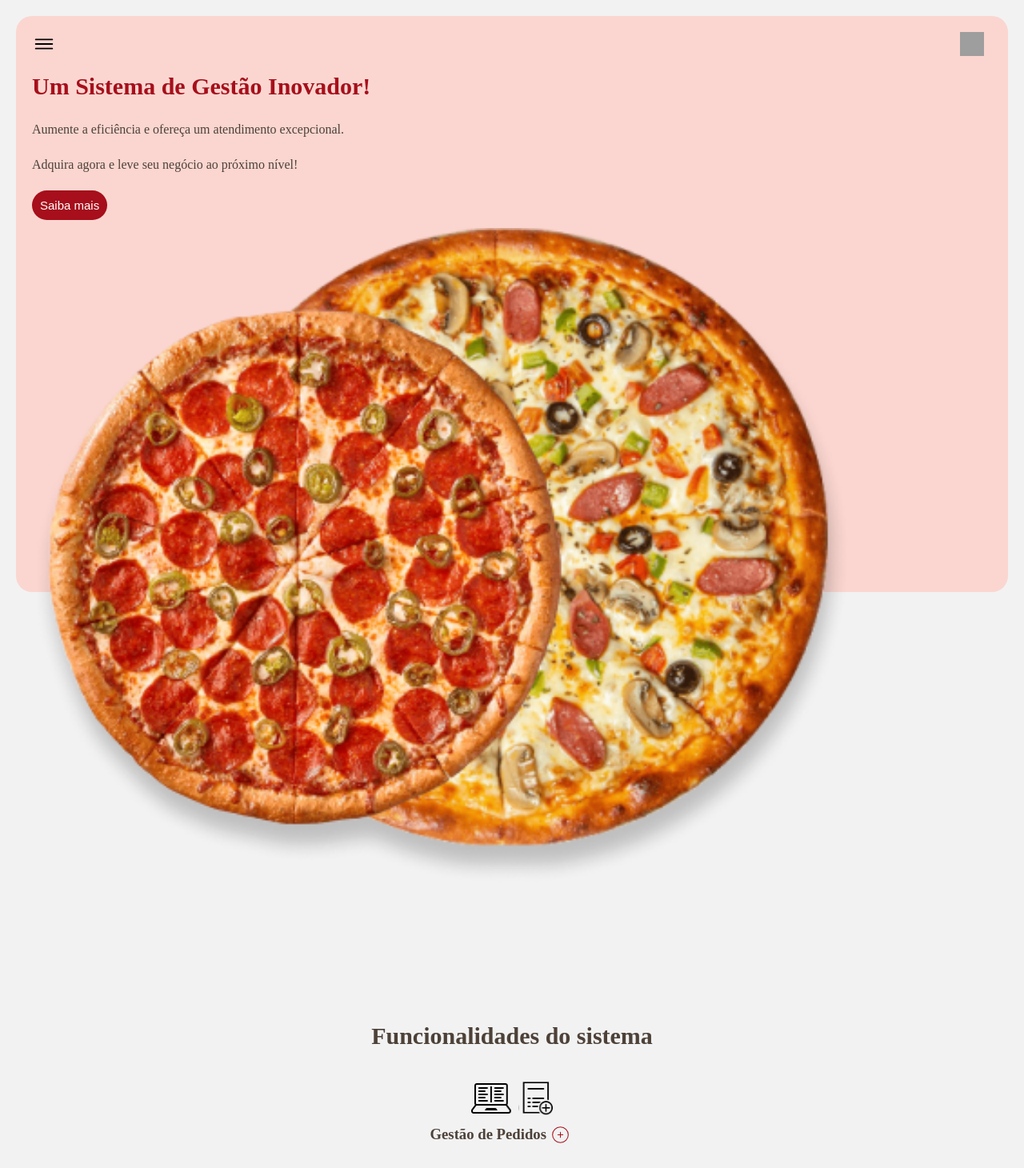
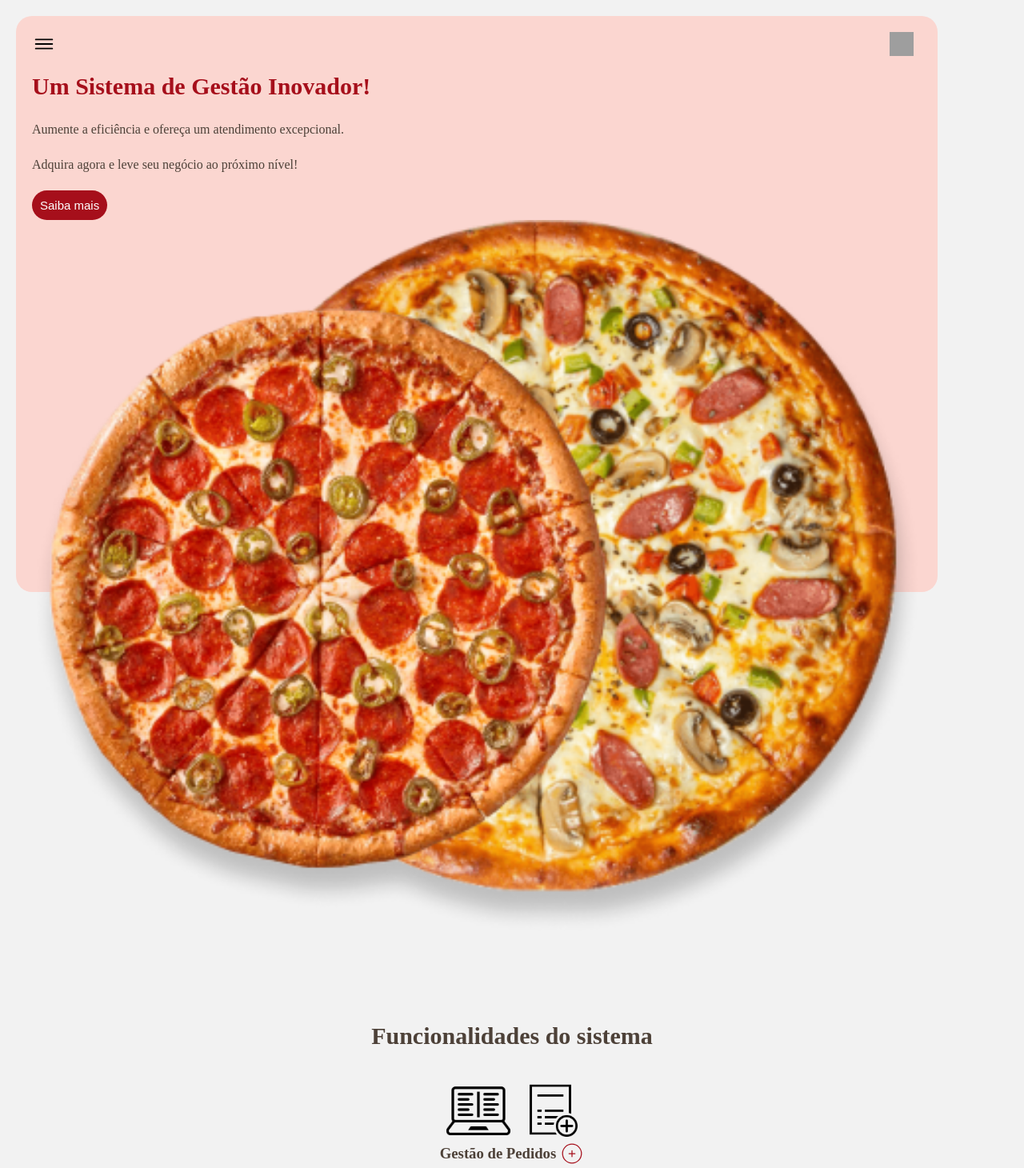
Before and after one commit to Orderize/site, a React (Vite) app: page /home in a window 1280 px wide. Shown: the top 1460 px of the page at 80% size. Built offline with nearby package versions, Linux system fonts and the light colour scheme; grey boxes are pictures that could not be loaded; a web font is replaced by a local one.

Commit message:
alterando algumas estilizações das features

```diff
--- a/src/components/Features/Features.module.css
+++ b/src/components/Features/Features.module.css
@@ -1,6 +1,12 @@
+.features{
+  display: flex;
+  flex-direction: column;
+  align-items: center;
+}
+
 .features img {
     margin-top: 30px;
-    width: 50%;
+    width: 80%;
   }
 
   .titlePlus {
@@ -19,6 +25,6 @@
 
   .iconPlus {
     color: #A60F1B;
-    font-size: 25px;
+    font-size: 30px;
     cursor: pointer;
   }
--- a/src/pages/Home/Home.module.css
+++ b/src/pages/Home/Home.module.css
@@ -47,11 +47,13 @@
 header {
   display: flex;
   flex-direction: column;
+  width: 90vw;
+  height: 90vh;
+
   background-color: #FBD6D0;
   margin: 20px;
   padding: 20px 20px 0px 20px;
-  width: 780w;
-  height: 90vh;
+
   border-radius: 20px;
 }
 
@@ -102,12 +104,11 @@ header {
 }
 
 .pizzasBanner {
-  margin-top: 10px;
-  position: absolute;
+  z-index: 999;
   display: flex;
   justify-content: left;
   align-items: left;
-  width: 80%;
+  width: 100%;
 }
 
 .features {
@@ -120,10 +121,11 @@ header {
 }
 
 .features h1{
+  margin: 0% 5% 0% 5%;
+  text-align: center;
   font-family: 'Lexend SemiBold';
   font-size: 30px;
 }
-
 
 .benefits {
   display: flex;
@@ -135,6 +137,7 @@ header {
 }
 
 .benefits h1{
+  margin: 0% 5% 0% 5%;
   font-family: 'Lexend SemiBold';
   font-size: 30px;
 }
@@ -166,141 +169,38 @@ header {
 }
 
 
-/* responsividade */
+/* responsividade
   @media screen and (min-width: 1200px) {
-  /* .body {
-    font-family: 'Lexend';
-    background-color: #f2f2f2;
-    width: 100vw;
-    height: 100%;
-    margin-top: 0;
+    .content  {
       display: flex;
+      flex-direction: row !important;
+      justify-content: space-between;
+      align-items: center;
       text-align: left;
-    flex-direction: column;
-  }
-
-  header {
-    display: flex;
-    flex-direction: column;
-    background-color: #FBD6D0;
-    margin: 20px;
-    padding: 20px 20px 0px 20px;
-    width: 780w;
-    height: 90vh;
-    border-radius: 20px;
-  }
-
-  .menu {
-    display: flex;
-    flex-direction: row;
-    justify-content: space-between;
-    width: 100%;
-  }
-
-  .menu-icon,
-  .menu-icon-acessebility {
-    font-size: 30px;
-    cursor: pointer;
-    margin-right: 10px;
-    color: black;
     }
 
     .content h1 {
-    margin-top: 15px;
-    font-family: 'Lexend Medium';
-    font-size: 30px;
-    color: #A60F1B;
+      font-size: 40px;
     }
 
     .content p {
-    font-family: 'Lexend Regular';
-    font-size: medium !important;
+      font-size: 18px;
       margin: 20px 0;
-    color: #4D4138;
     }
 
     .buttonImage {
-    flex-direction: row;
-  }
-
-  .button {
-    background-color: #A60F1B;
-    color: white;
-    margin: 0px;
-    padding: 10px 10px;
-    font-size: 15px;
-    font-weight: lighter;
-    cursor: pointer;
-    border: none;
-    border-radius: 30px;
-    height: auto;
+      display: flex;
+      flex-direction: column;
+      justify-content: flex-start;
+      margin-right: 20px;
     }
 
     .pizzasBanner {
-    margin-top: 10px;
-    position: absolute;
-    display: flex;
-    justify-content: left;
-    align-items: left;
-    width: 80%;
+      width: 50%;
+      max-width: 500px;
+      height: auto;
+      position: relative;
+      margin-left: 20px;
     }
-
-  .features {
-    margin-top: 40%;
-    display: flex;
-    flex-direction: column;
-    color: #4D4138;
-    text-align: center;
-    align-items: center;
   }
-
-  .features h1{
-    font-family: 'Lexend SemiBold';
-    font-size: 30px;
-  }
-
-  .benefits {
-    display: flex;
-    flex-direction: column;
-    margin-top: 15%;
-    color: #4D4138;
-    text-align: center;
-    align-items: center;
-  }
-
-  .benefits h1{
-    font-family: 'Lexend SemiBold';
-    font-size: 30px;
-  }
-
-  .form{
-    display: flex;
-    flex-direction: column;
-    margin-top: 15%;
-    color: #4D4138;
-    text-align: center;
-    align-items: center;
-  }
-
-  .form h1{
-    font-family: 'Lexend SemiBold';
-    font-size: 30px;
-  }
-
-  .form p{
-    font-size: 15px;
-    font-family: 'Lexend Light';
-  }
-
-  .spanForm{
-    margin: 20px 2px 10px 0px;
-    text-align: center;
-    color: #A60F1B;
-    font-family: 'Lexend Medium';
-  }
-
    */
-
-
-
-}
```
Lines whose indentation alone changed are shown as unchanged.
